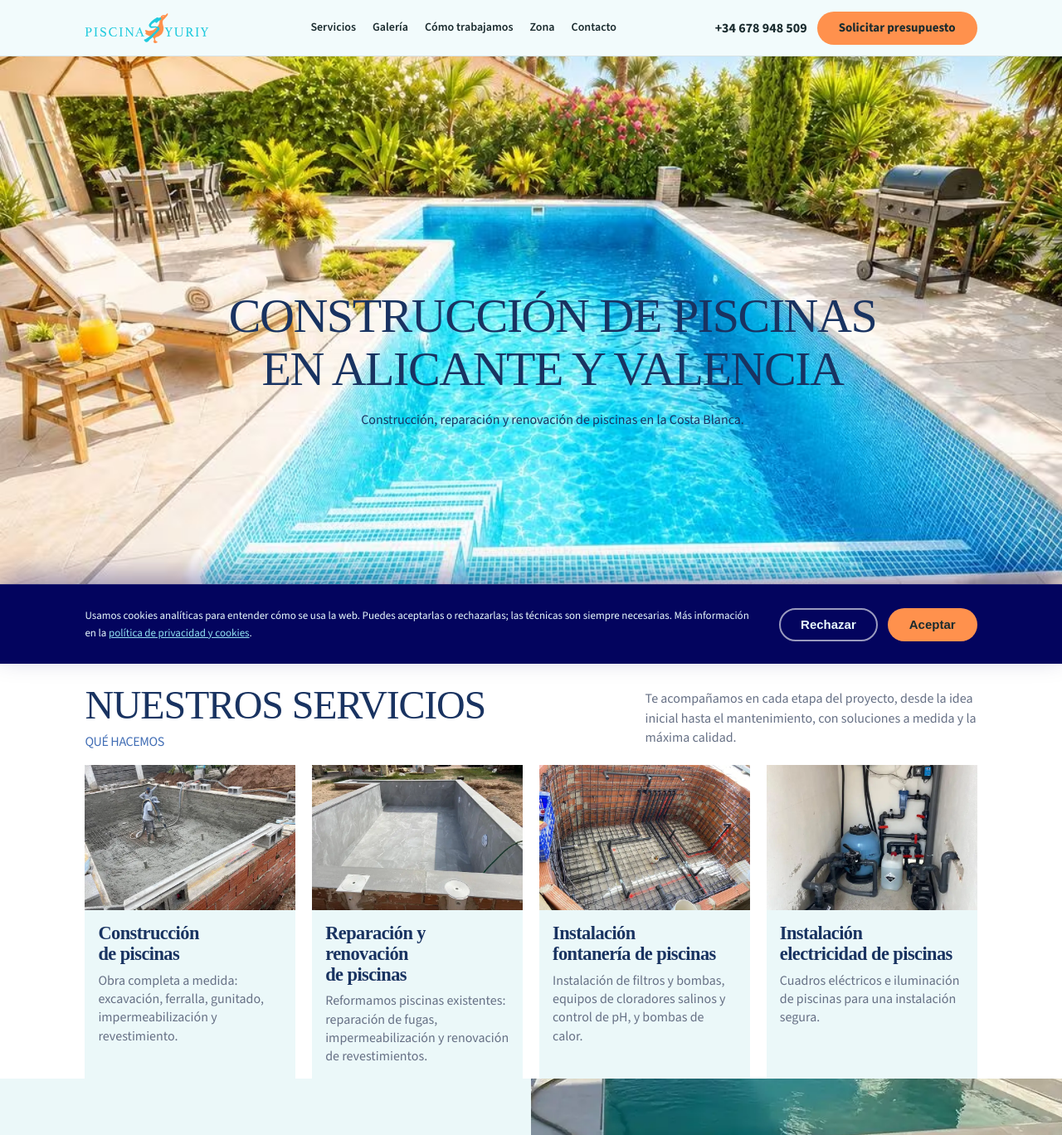
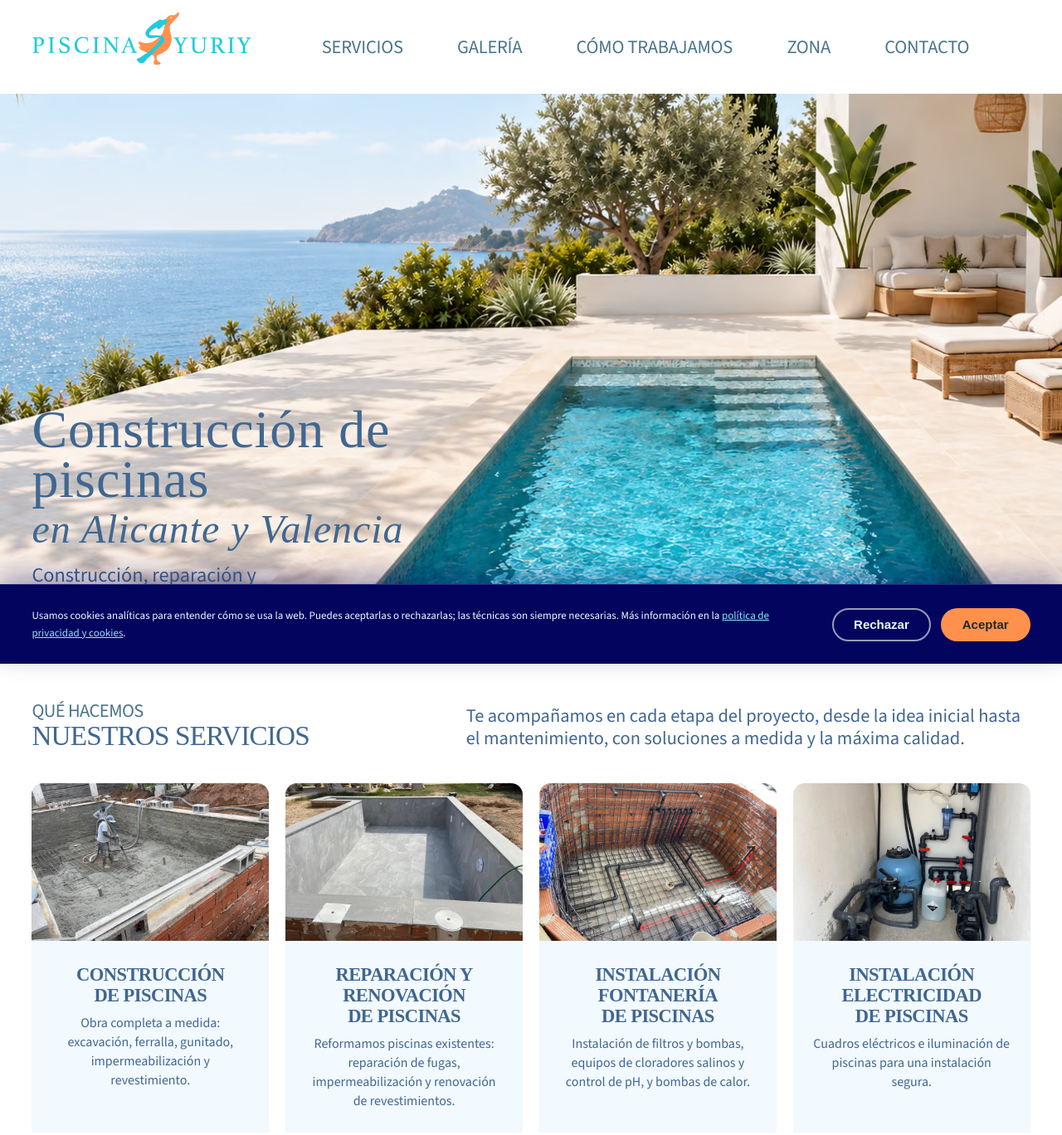
Before and after one commit to Kotkoa/piscinas-yuriy, a plain HTML site: page index.html in a window 1280 px wide. Shown: the top 1368 px of the page at 83% size. Drawn offline with nearby package versions, Linux system fonts and the light colour scheme.

```diff
--- a/css/styles.css
+++ b/css/styles.css
@@ -32,20 +32,23 @@
   --text-muted-on-dark: var(--tone-300);
   --text-muted: #667085;
 
-  --font-base: 'Source Sans 3', 'Segoe UI', system-ui, -apple-system, 'Helvetica Neue', Arial,
-    sans-serif;
+  --font-base:
+    'Source Sans 3', 'Segoe UI', system-ui, -apple-system, 'Helvetica Neue',
+    Arial, sans-serif;
   --font-display:
     'STIXGeneral', 'STIX Two Text', 'Times New Roman', Times, Georgia, serif;
 
   /* Display palette — mockup navy, added as its own token family rather than
      replacing the logo-derived brand anchors above. Headings and eyebrows only;
      buttons, links and icons stay on --color-accent / --tone-*. */
-  --display-ink: #193361;
-  --display-accent: #426eb5;
+  --display-ink: #406791;
+  --display-accent: #48748b;
   --display-band: #ebf8f9;
+  --card-band: #f2f9ff;
   --display-tracking: -0.025em;
-  --max-width: 1140px;
-  --layout-wide-width: calc(var(--max-width) + clamp(4rem, 16vw, 18rem));
+  --max-width: 1284px;
+  --container-gutter: clamp(1.25rem, 3vw, 2.5rem);
+  --layout-wide-width: calc(var(--max-width) + 2 * var(--container-gutter));
   --nav-height: 68px;
   --radius-pill: 999px;
   --radius-card: 1rem;
@@ -100,7 +103,7 @@
   width: 100%;
   max-width: var(--layout-wide-width);
   margin-inline: auto;
-  padding-inline: clamp(2rem, 8vw, 9rem);
+  padding-inline: var(--container-gutter);
 }
 
 /* ---------- Typography ---------- */
@@ -118,7 +121,6 @@
 
 h1 {
   font-size: clamp(2.25rem, 5vw, 3.5rem);
-  text-transform: uppercase;
 }
 
 h2 {
@@ -151,18 +153,15 @@
   height: var(--nav-height);
   display: flex;
   align-items: center;
-  justify-content: space-between;
-  background: rgba(242, 251, 252, 0.98);
-  backdrop-filter: blur(20px) saturate(180%);
-  border-bottom: 1px solid rgba(33, 60, 64, 0.12);
+  background: #fff;
 }
 
 header.site-header .container {
   display: flex;
   align-items: center;
-  justify-content: space-between;
+  justify-content: flex-start;
   flex-wrap: nowrap;
-  gap: 0.75rem;
+  gap: clamp(1.5rem, 6vw, 5rem);
   width: 100%;
 }
 
@@ -175,7 +174,8 @@
 
 .logo-img {
   width: auto;
-  height: clamp(1.75rem, 6vw, 2.25rem);
+  height: clamp(2.25rem, 5vw, 4.25rem);
+  transform: translateY(-15%); /* Do not move vertical alignment of logo */
 }
 
 .logo-footer .logo-img {
@@ -195,9 +195,7 @@
   padding: 0.5rem 1.25rem 1rem;
   list-style: none;
   gap: 0;
-  background: rgba(242, 251, 252, 0.98);
-  backdrop-filter: blur(20px) saturate(180%);
-  border-bottom: 1px solid rgba(33, 60, 64, 0.12);
+  background: #fff;
   box-shadow: 0 16px 32px rgba(3, 4, 94, 0.14);
   pointer-events: none;
   opacity: 0;
@@ -220,10 +218,10 @@
   display: flex;
   align-items: center;
   min-height: 44px;
-  color: var(--color-text);
+  color: var(--display-accent);
   text-decoration: none;
   font-size: 1rem;
-  font-weight: 600;
+  font-weight: 400;
   padding: 0.375rem 0.25rem;
   border-radius: 0.5rem;
   transition:
@@ -233,38 +231,8 @@
 
 .site-nav a:hover,
 .site-nav a:focus-visible {
-  color: var(--tone-500);
-  background: var(--tone-50);
-}
-
-.site-nav-cta {
-  margin-top: 0.375rem;
-}
-
-.site-nav-cta .btn {
-  display: flex;
-  justify-content: center;
-  min-height: 48px;
-  padding-inline: 1rem;
-  width: 100%;
-}
-
-.header-actions {
-  display: flex;
-  align-items: center;
-  gap: 0.75rem;
-}
-
-.header-phone {
-  display: none;
-  font-weight: 700;
-  color: var(--color-text);
-  text-decoration: none;
-  white-space: nowrap;
-}
-
-.header-actions .nav-cta {
-  display: inline-flex;
+  color: var(--display-ink);
+  background: none;
 }
 
 .nav-toggle {
@@ -282,6 +250,7 @@
   cursor: pointer;
   touch-action: manipulation;
   flex-shrink: 0;
+  margin-left: auto;
 }
 
 .nav-toggle:focus:not(:focus-visible) {
@@ -318,15 +287,17 @@
 }
 
 @media (min-width: 860px) {
+  :root {
+    --nav-height: clamp(84px, 8.8vw, 120px);
+  }
+
   .site-nav {
     position: static;
     flex-direction: row;
     flex-wrap: nowrap;
-    gap: 1.25rem;
+    gap: clamp(1.25rem, 5.1vw, 4.375rem);
     padding: 0;
     background: none;
-    backdrop-filter: none;
-    border-bottom: none;
     box-shadow: none;
     opacity: 1;
     visibility: visible;
@@ -338,27 +309,16 @@
   .site-nav a {
     padding: 0;
     border-radius: 0;
-    font-size: 0.875rem;
+    min-height: 0;
     white-space: nowrap;
-    color: var(--color-text);
-  }
-
-  .site-nav-cta {
-    display: none;
-  }
-
-  .header-actions .nav-cta {
-    display: inline-flex;
+    text-transform: uppercase;
+    letter-spacing: -0.01em;
+    font-size: clamp(0.9375rem, 1.76vw, 1.5rem);
+    color: var(--display-accent);
   }
 
   .nav-toggle {
     display: none;
-  }
-}
-
-@media (min-width: 1150px) {
-  .header-phone {
-    display: inline;
   }
 }
 
@@ -388,22 +348,6 @@
     opacity 0.2s ease;
 }
 
-.header-actions .btn {
-  padding-inline: 0.875rem;
-  font-size: 0.8125rem;
-}
-
-@media (min-width: 480px) {
-  .header-actions .btn {
-    padding-inline: 1.5rem;
-    font-size: 0.9375rem;
-  }
-}
-
-.nav-cta.is-hidden {
-  display: none;
-}
-
 .btn:hover {
   transform: translateY(-1px);
   box-shadow: 0 8px 20px rgba(33, 60, 64, 0.15);
@@ -549,48 +493,51 @@
   display: none;
 }
 
+#hero {
+  position: relative;
+  margin-top: var(--nav-height);
+  height: clamp(30rem, 53.2vw, 45.5rem);
+  display: flex;
+  align-items: flex-end;
+  padding: 0 0 1.5rem;
+  color: var(--display-ink);
+  background: var(--tone-700);
+}
+
+@media (max-width: 859px) {
+  #hero {
+    padding-bottom: calc(2.5rem + var(--cookie-banner-h));
+  }
+}
+
 .hero-content {
   position: relative;
-  z-index: 1;
-  max-width: 62rem;
-  text-align: center;
-  padding-left: clamp(1.25rem, 6vw, 4.5rem);
-  padding-right: 1.25rem;
-}
-
-@media (max-width: 859px) {
-  #hero {
-    padding-bottom: calc(clamp(4rem, 8vw, 5rem) + var(--cookie-banner-h));
-  }
-
-  .hero-content {
-    width: 100%;
-    padding-inline: clamp(1.5rem, 6vw, 3rem);
-  }
+  width: 100%;
+  max-width: var(--layout-wide-width);
+  text-align: left;
+}
+
+.hero-content h1 {
+  font-size: clamp(2.25rem, 5.8vw, 4rem);
+  line-height: 0.945;
+  letter-spacing: 0.015em;
+  margin: 0 0 0.75rem;
+}
+
+.hero-title-alt {
+  display: block;
+  font-style: italic;
+  font-size: clamp(1.75rem, 3.8vw, 3rem);
+  line-height: 1.2;
 }
 
 .hero-content p {
-  font-size: 1rem;
-  margin-bottom: 0;
-}
-
-#hero {
-  position: relative;
-  /* starts below the opaque header instead of running under it */
-  margin-top: var(--nav-height);
-  min-height: calc(100vh - var(--nav-height));
-  min-height: min(calc(100svh - var(--nav-height)), 950px);
-  max-height: 950px;
-  display: flex;
-  align-items: center;
-  justify-content: center;
-  padding: 0;
+  max-width: 20rem;
+  margin: 0;
+  font-size: clamp(1.25rem, 1.9vw, 1.640625rem);
+  font-weight: 400;
+  line-height: 1.25;
   color: var(--display-ink);
-  background: var(--tone-700);
-}
-
-.hero-content h1 {
-  font-size: clamp(2.375rem, calc(5vw + 2px), 3.625rem);
 }
 
 @media (min-width: 96rem) {
@@ -604,64 +551,17 @@
   }
 }
 
-@media (min-width: 44rem) {
-  .hero-content p {
-    white-space: nowrap;
-  }
-}
-
-@media (max-width: 43.99rem) {
-  .hero-content h1 {
-    font-size: 1.5625rem;
-  }
-}
-
 /* ---------- Services ---------- */
 
-@media (min-width: 40rem) {
-  .services-grid {
-    grid-template-columns: repeat(2, 1fr);
-  }
-}
-
 @media (min-width: 70rem) {
-  .services-grid {
-    grid-template-columns: repeat(4, 1fr);
-    gap: 1.25rem;
-  }
-
-  .service-card-body {
-    padding: 1rem;
-  }
-
   section {
     padding-block: clamp(3.5rem, 5vw, 4.5rem);
   }
-}
-
-.service-card {
-  display: flex;
-  flex-direction: column;
-  width: auto;
-  background: #fff;
-  border: 0;
-  border-radius: 0;
-  overflow: hidden;
-  transition:
-    transform 0.2s ease,
-    box-shadow 0.2s ease;
 }
 
 .service-card:hover {
   transform: translateY(-4px);
   box-shadow: 0 12px 28px rgba(33, 60, 64, 0.12);
-}
-
-.service-card img {
-  width: 100%;
-  height: 175px;
-  aspect-ratio: auto;
-  object-fit: cover;
 }
 
 .service-list {
@@ -693,73 +593,91 @@
 /* ---------- Services redesign ---------- */
 #servicios {
   background: #fff;
+  padding-block: clamp(2.5rem, 3.5vw, 3rem) clamp(3rem, 4vw, 3.5rem);
 }
 
 .services-heading-row {
   display: grid;
   width: 100%;
   gap: 1rem;
-  margin-bottom: 1.25rem;
+  margin-bottom: 2.5rem;
+}
+
+.services-heading-row .eyebrow {
+  font-size: clamp(0.9375rem, 1.76vw, 1.5rem);
+  margin-bottom: 0;
 }
 
 .services-heading-row h2 {
-  margin: 0 0 0.25rem;
-  white-space: nowrap;
-}
-
-.services-heading-row .eyebrow {
-  font-size: 1rem;
-  margin-bottom: 0;
+  margin: -0.25rem 0 0;
+  font-size: clamp(1.5rem, 2.6vw, 2.25rem);
+  line-height: 1;
 }
 
 .services-intro {
   margin: 0;
-  color: var(--text-muted);
-  font-size: 1rem;
-  line-height: 1.45;
+  color: var(--display-ink);
+  font-size: clamp(1.2rem, 1.75vw, 1.5rem); /* do not touch font size */
+  line-height: 1.2;
+}
+
+.service-card {
+  display: flex;
+  flex-direction: column;
+  background: transparent;
+  border: 0;
+  border-radius: 0;
+  overflow: visible;
+  transition:
+    transform 0.2s ease,
+    box-shadow 0.2s ease;
+}
+
+.service-card img {
+  width: 100%;
+  height: auto;
+  aspect-ratio: 3 / 2;
+  object-fit: cover;
+  border-radius: 0.875rem 0.875rem 0 0;
 }
 
 .service-card-body {
   flex: 1;
-  background: var(--display-band);
-  padding: 1rem;
+  background: var(--card-band);
+  padding: 1.8125rem 1.5rem 1.6875rem;
+  text-align: center;
 }
 
 .service-card h3 {
   font-family: var(--font-display);
-  font-size: 1.4rem;
+  font-size: clamp(1.125rem, 1.76vw, 1.5rem);
   font-weight: 600;
+  text-transform: uppercase;
   letter-spacing: var(--display-tracking);
   line-height: 1.1;
-  margin-bottom: 0.5rem;
+  margin: 0 0 0.5rem;
+  text-wrap: balance;
 }
 
 .service-card p {
-  color: var(--text-muted);
+  margin: 0;
+  color: var(--display-ink);
   font-family: var(--font-base);
-  font-size: 1rem;
-  line-height: 1.4;
-  margin: 0;
+  font-size: clamp(0.9375rem, 1.25vw, 1.0625rem);
+  line-height: 1.45;
 }
 
 @media (min-width: 70rem) {
-  #servicios {
-    height: 500px;
-    max-height: 500px;
-    overflow: hidden;
-    padding-block: 1.5rem;
-  }
-
   .services-heading-row {
-    grid-template-columns: 1fr 25rem;
-    align-items: center;
-    gap: 2rem;
-    margin-bottom: 1rem;
-  }
-}
-
-#servicios .container {
-  container-type: inline-size;
+    grid-template-columns: 40% 1fr;
+    align-items: end;
+    gap: 2.625rem;
+  }
+
+  .services-grid {
+    grid-template-columns: repeat(4, 1fr);
+    gap: 2.8125rem;
+  }
 }
 
 .services-grid {
@@ -1262,7 +1180,6 @@
   padding: 32px 119.36px 32px 176px;
 }
 
-
 .confianza-photo {
   height: 100%;
   min-height: 0;
@@ -1476,7 +1393,6 @@
     align-items: start;
   }
 }
-
 
 .contact-card {
   background: var(--display-band);
--- a/index.html
+++ b/index.html
@@ -61,11 +61,12 @@
       rel="preload"
       as="image"
       type="image/avif"
-      href="assets/img/hero-piscina-jardin-atardecer-1024.avif"
+      href="assets/img/hero-piscina-terraza-mediterranea-1269.avif"
       imagesrcset="
-        assets/img/hero-piscina-jardin-atardecer-480.avif   480w,
-        assets/img/hero-piscina-jardin-atardecer-768.avif   768w,
-        assets/img/hero-piscina-jardin-atardecer-1024.avif 1024w
+        assets/img/hero-piscina-terraza-mediterranea-480.avif   480w,
+        assets/img/hero-piscina-terraza-mediterranea-768.avif   768w,
+        assets/img/hero-piscina-terraza-mediterranea-1024.avif 1024w,
+        assets/img/hero-piscina-terraza-mediterranea-1269.avif 1269w
       "
       imagesizes="100vw"
       fetchpriority="high"
@@ -319,8 +320,8 @@
             class="logo-img"
             src="assets/logo-piscinas-yuriy.svg?v=20260905-3"
             alt="Piscinas Yuriy"
-            width="210"
-            height="48"
+            width="290"
+            height="68"
         /></a>
         <ul class="site-nav" id="site-nav">
           <li><a href="#servicios">Servicios</a></li>
@@ -328,17 +329,7 @@
           <li><a href="#proceso">Cómo trabajamos</a></li>
           <li><a href="#zona">Zona</a></li>
           <li><a href="#contacto">Contacto</a></li>
-          <li class="site-nav-cta">
-            <a class="btn btn-accent" href="#contacto">Solicitar presupuesto</a>
-          </li>
         </ul>
-        <div class="header-actions">
-          <a class="header-phone js-call-link" href="tel:+34678948509"
-            >+34 678 948 509</a
-          >
-          <a class="btn btn-accent nav-cta" href="#contacto"
-            >Solicitar presupuesto</a
-          >
         <button
           class="nav-toggle"
           id="nav-toggle"
@@ -349,7 +340,6 @@
         >
           <span></span><span></span><span></span>
         </button>
-        </div>
       </div>
     </header>
     <!-- site-header:end -->
@@ -362,35 +352,41 @@
               type="image/avif"
               sizes="100vw"
               srcset="
-                assets/img/hero-piscina-jardin-atardecer-480.avif   480w,
-                assets/img/hero-piscina-jardin-atardecer-768.avif   768w,
-                assets/img/hero-piscina-jardin-atardecer-1024.avif 1024w
+                assets/img/hero-piscina-terraza-mediterranea-480.avif   480w,
+                assets/img/hero-piscina-terraza-mediterranea-768.avif   768w,
+                assets/img/hero-piscina-terraza-mediterranea-1024.avif 1024w,
+                assets/img/hero-piscina-terraza-mediterranea-1269.avif 1269w
               "
             />
             <source
               type="image/webp"
               sizes="100vw"
               srcset="
-                assets/img/hero-piscina-jardin-atardecer-480.webp   480w,
-                assets/img/hero-piscina-jardin-atardecer-768.webp   768w,
-                assets/img/hero-piscina-jardin-atardecer-1024.webp 1024w
+                assets/img/hero-piscina-terraza-mediterranea-480.webp   480w,
+                assets/img/hero-piscina-terraza-mediterranea-768.webp   768w,
+                assets/img/hero-piscina-terraza-mediterranea-1024.webp 1024w,
+                assets/img/hero-piscina-terraza-mediterranea-1269.webp 1269w
               "
             />
             <img
-              src="assets/img/hero-piscina-jardin-atardecer-1024.jpg"
-              alt="Piscina de obra con terraza, tumbonas y zona de sombra en un jardin"
-              width="1024"
-              height="768"
+              src="assets/img/hero-piscina-terraza-mediterranea-1269.jpg"
+              alt="Piscina de obra en una terraza mediterránea con vistas al mar en la Costa Blanca"
+              width="1269"
+              height="675"
               loading="eager"
               fetchpriority="high"
             />
           </picture>
         </div>
-        <div class="hero-content">
-          <h1>Construcción de piscinas<br />en Alicante y Valencia</h1>
+        <div class="hero-content container">
+          <h1>
+            Construcción de<br />piscinas<span class="hero-title-alt"
+              >en Alicante y Valencia</span
+            >
+          </h1>
           <p>
-            Construcción, reparación y renovación de piscinas en la Costa
-            Blanca.
+            Construcción, reparación y renovación de piscinas en la
+            Costa&nbsp;Blanca.
           </p>
         </div>
       </section>
@@ -398,8 +394,8 @@
         <div class="container">
           <div class="services-heading-row reveal">
             <div>
+              <span class="eyebrow">Qué hacemos</span>
               <h2>Nuestros servicios</h2>
-              <span class="eyebrow">Qué hacemos</span>
             </div>
             <p class="services-intro">
               Te acompañamos en cada etapa del proyecto, desde la idea inicial
@@ -428,7 +424,7 @@
                 />
               </picture>
               <div class="service-card-body">
-                <h3>Construcción<br />de piscinas</h3>
+                <h3>Construcción de piscinas</h3>
                 <p>
                   Obra completa a medida: excavación, ferralla, gunitado,
                   impermeabilización y revestimiento.
@@ -455,7 +451,7 @@
                 />
               </picture>
               <div class="service-card-body">
-                <h3>Reparación y renovación<br />de piscinas</h3>
+                <h3>Reparación y renovación de piscinas</h3>
                 <p>
                   Reformamos piscinas existentes: reparación de fugas,
                   impermeabilización y renovación de revestimientos.
@@ -482,7 +478,7 @@
                 />
               </picture>
               <div class="service-card-body">
-                <h3>Instalación<br />fontanería de piscinas</h3>
+                <h3>Instalación fontanería de piscinas</h3>
                 <p>
                   Instalación de filtros y bombas, equipos de cloradores salinos
                   y control de pH, y bombas de calor.
@@ -509,7 +505,7 @@
                 />
               </picture>
               <div class="service-card-body">
-                <h3>Instalación<br />electricidad de piscinas</h3>
+                <h3>Instalación electricidad de piscinas</h3>
                 <p>
                   Cuadros eléctricos e iluminación de piscinas para una
                   instalación segura.
--- a/js/main.js
+++ b/js/main.js
@@ -193,20 +193,6 @@
     window.addEventListener("resize", () => {
       if (window.innerWidth >= 860) closeNav();
     });
-  }
-
-  const heroCta = document.querySelector(".hero-cta");
-  const navCta = document.querySelector(".nav-cta");
-  if (heroCta && navCta && "IntersectionObserver" in window) {
-    const ctaObserver = new IntersectionObserver(
-      (entries) => {
-        entries.forEach((entry) => {
-          navCta.classList.toggle("is-hidden", entry.isIntersecting);
-        });
-      },
-      { threshold: 0 }
-    );
-    ctaObserver.observe(heroCta);
   }
 
   const revealTargets = document.querySelectorAll(".reveal");
```
Also changed, not shown: assets/img/hero-piscina-terraza-mediterranea-1024.avif (added), assets/img/hero-piscina-terraza-mediterranea-1024.webp (added), assets/img/hero-piscina-terraza-mediterranea-1269.avif (added), assets/img/hero-piscina-terraza-mediterranea-1269.jpg (added), assets/img/hero-piscina-terraza-mediterranea-1269.webp (added), assets/img/hero-piscina-terraza-mediterranea-480.avif (added), assets/img/hero-piscina-terraza-mediterranea-480.webp (added), assets/img/hero-piscina-terraza-mediterranea-768.avif (added), assets/img/hero-piscina-terraza-mediterranea-768.webp (added). Lines whose indentation alone changed are shown as unchanged.
